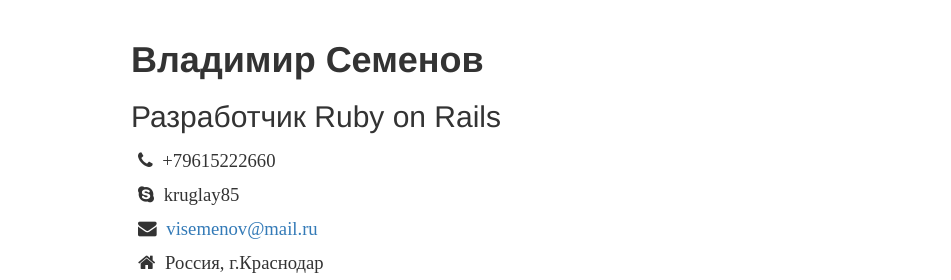
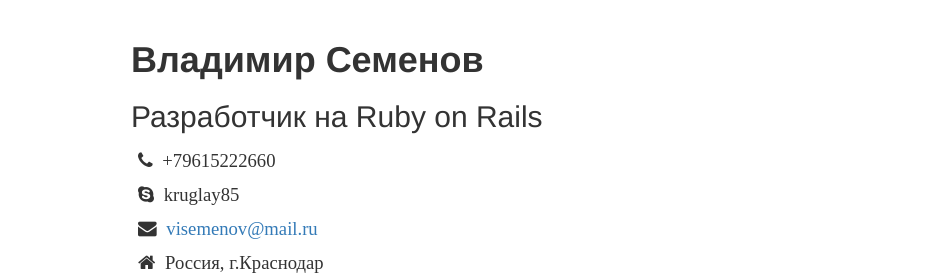
Before and after one commit to kruglay/cv, a plain HTML site: page index.html in a window 1280 px wide. Shown: the top 280 px of the page, 329-1280 px from the left. Drawn offline with Linux system fonts and the light colour scheme.

Commit message:
change text

```diff
--- a/index.html
+++ b/index.html
@@ -32,7 +32,7 @@
         <div class="col-sm-8">
           <div class="contacts media-align">
           <h1 id="name">Владимир Семенов</h1>
-          <h2 id="job">Разработчик Ruby on Rails</h2>
+          <h2 id="job">Разработчик на Ruby on Rails</h2>
             <ul class="list-unstyled">
               <li>
                 <i class="fa fa-phone fa-lg">
```
